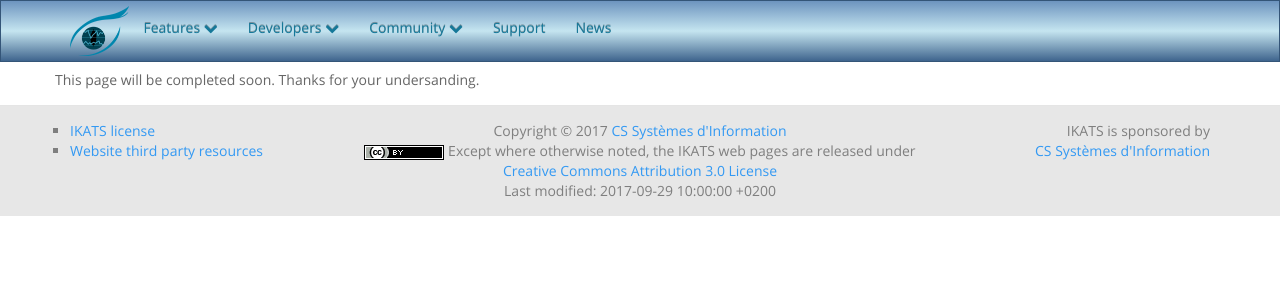
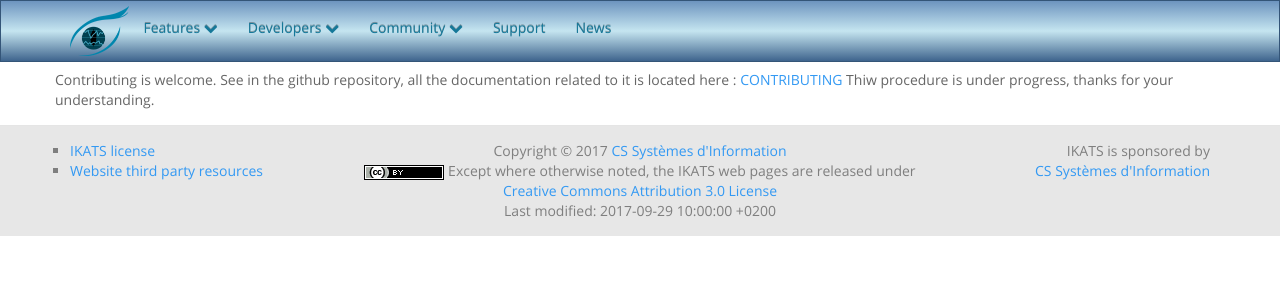
Before and after one commit to IKATS/ikats.github.io, a Jekyll site: the page built from contribute.html, in a window 1280 px wide. Shown: the top 300 px of the page. Built offline with Jekyll 4.4.1, drawn with Linux system fonts in a browser that asks for light colours.

Commit message:
Add link between contributing page on the web site and the contributing page on github

```diff
--- a/contribute.html
+++ b/contribute.html
@@ -6,8 +6,10 @@ published: true
 ---
 
 <div class="row">
-This page will be completed soon.
+Contributing is welcome.
 
+See in the github repository, all the documentation related to it is located here :
+ <a href="https://github.com/IKATS/IKATS/CONTRIBUTING.md">CONTRIBUTING </a>
 
-Thanks for your undersanding.
+Thiw procedure is under progress, thanks for your understanding.
 </div>
```
